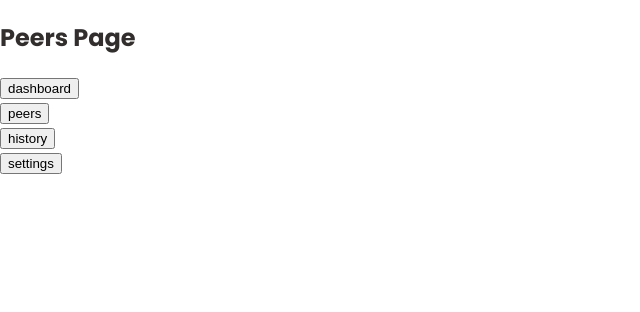
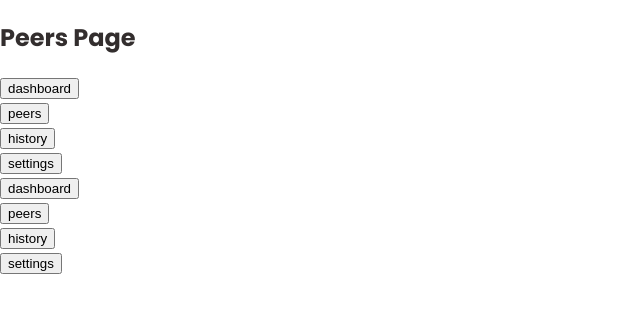
Before and after one commit to rjb75/waddle, a React (Create React App) app in the folder frontend/: page / in a window 1280 px wide. Both pictures are taken after a click on the button "peers". Shown: the top 312 px of the page, without its empty margins (0-640 px from the left). Built offline with nearby package versions, Linux system fonts and the light colour scheme.

Commit message:
refactor: Updated page enums to be an object instead of individual consts

```diff
--- a/frontend/src/components/NavBar.jsx
+++ b/frontend/src/components/NavBar.jsx
@@ -1,12 +1,10 @@
-import React from 'react'
-import { useDispatch, useSelector } from 'react-redux'
-import { selectPage, setPage } from '../app/reducers/RoutingSlice'
-import { Dashboard, History, Peers, Settings } from '../pages/PageEnums';
+import React from "react";
+import { useDispatch, useSelector } from "react-redux";
+import { selectPage, setPage } from "../app/reducers/RoutingSlice";
+import { Pages } from "../pages/PageEnums";
 const NavBar = () => {
   const currentPage = useSelector(selectPage);
   const dispatch = useDispatch();
-
-
 
   // default static icons
 
@@ -19,43 +17,50 @@ const NavBar = () => {
 
   const links = [
     {
-            name: 'dashboard',
-            icon: 'icon-layout',
+      name: "dashboard",
+      icon: "icon-layout",
       enabled: true,
-            page: Dashboard,
-        }, {
-            name: 'peers', // renamed for consistency in routing
-            icon: 'icon-layout',
+      page: Pages.Dashboard,
+    },
+    {
+      name: "peers", // renamed for consistency in routing
+      icon: "icon-layout",
       enabled: true,
-            page: Peers,
-        }, {
-            name: 'history', // renamed for consistency in routing
-            icon: 'icon-layout',
+      page: Pages.Peers,
+    },
+    {
+      name: "history", // renamed for consistency in routing
+      icon: "icon-layout",
       enabled: true,
-            page: History,
-        }, {
-            name: 'settings',
-            icon: 'icon-layout',
+      page: Pages.History,
+    },
+    {
+      name: "settings",
+      icon: "icon-layout",
       enabled: true,
-            page: Settings
-        }
-    ]
+      page: Pages.Settings,
+    },
+  ];
 
   return (
-        <div className='navbar'>
-            {
-                links.map((l, i) => {
-                    if(l.enabled) {
-                        return (<div>
-                            <button key={l.name} id={l.name} onClick={() =>handleClick(l.page)}>{l.name}
+    <div className="navbar">
+      {links.map((l, i) => {
+        if (l.enabled) {
+          return (
+            <div>
+              <button
+                key={l.name}
+                id={l.name}
+                onClick={() => handleClick(l.page)}
+              >
+                {l.name}
               </button>
             </div>
-                        )
+          );
         }
-                })
-            }
+      })}
     </div>
-    )
-}
+  );
+};
 
 export default NavBar;
--- a/frontend/src/pages/History.jsx
+++ b/frontend/src/pages/History.jsx
@@ -2,11 +2,11 @@ import React from "react";
 import NavBar from "../components/NavBar";
 
 const History = () => {
-    return (
-        <div className="page-content history">
-            <h2>History Page</h2>
-        </div>
-    )
-}
+  return (
+    <div className="page-content history">
+      <h2>History Page</h2> <NavBar />
+    </div>
+  );
+};
 
 export default History;
--- a/frontend/src/pages/PageEnums.jsx
+++ b/frontend/src/pages/PageEnums.jsx
@@ -1,6 +1,13 @@
-
 // Enums for use in navigation routing
 //    'enums' as a type does not exist in JS so consts are used instead
+export const Pages = {
+  History: "history",
+  Dashboard: "dashboard",
+  Peers: "peers",
+  Settings: "settings",
+  Login: "login",
+  Registration: "registration",
+};
 export const History = "historyBEEF";
 export const Dashboard = "dashboard";
 export const Peers = "peers";
--- a/frontend/src/pages/Peers.jsx
+++ b/frontend/src/pages/Peers.jsx
@@ -2,11 +2,11 @@ import React from "react";
 import NavBar from "../components/NavBar";
 
 const Peers = () => {
-    return (
-        <div className="page-content peers">
-            <h2>Peers Page</h2>
-        </div>
-    )
-}
+  return (
+    <div className="page-content peers">
+      <h2>Peers Page</h2> <NavBar />
+    </div>
+  );
+};
 
 export default Peers;
--- a/frontend/src/pages/Settings.jsx
+++ b/frontend/src/pages/Settings.jsx
@@ -2,11 +2,11 @@ import React from "react";
 import NavBar from "../components/NavBar";
 
 const Settings = () => {
-    return (
-        <div className="page-content settings">
-            <h2>Settings Page</h2>
-        </div>
-    )
-}
+  return (
+    <div className="page-content settings">
+      <h2>Settings Page</h2> <NavBar />
+    </div>
+  );
+};
 
 export default Settings;
```
Lines whose indentation alone changed are shown as unchanged.
